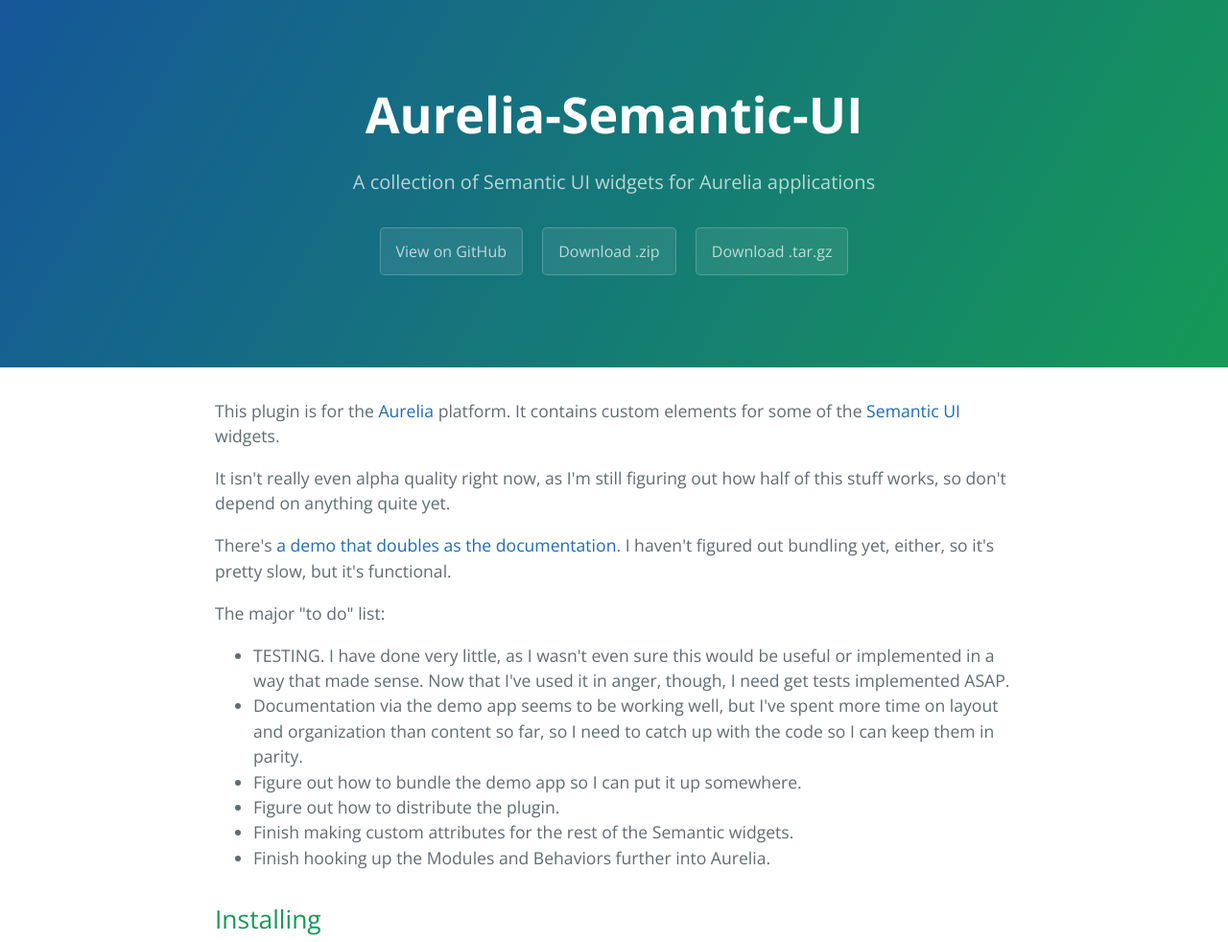
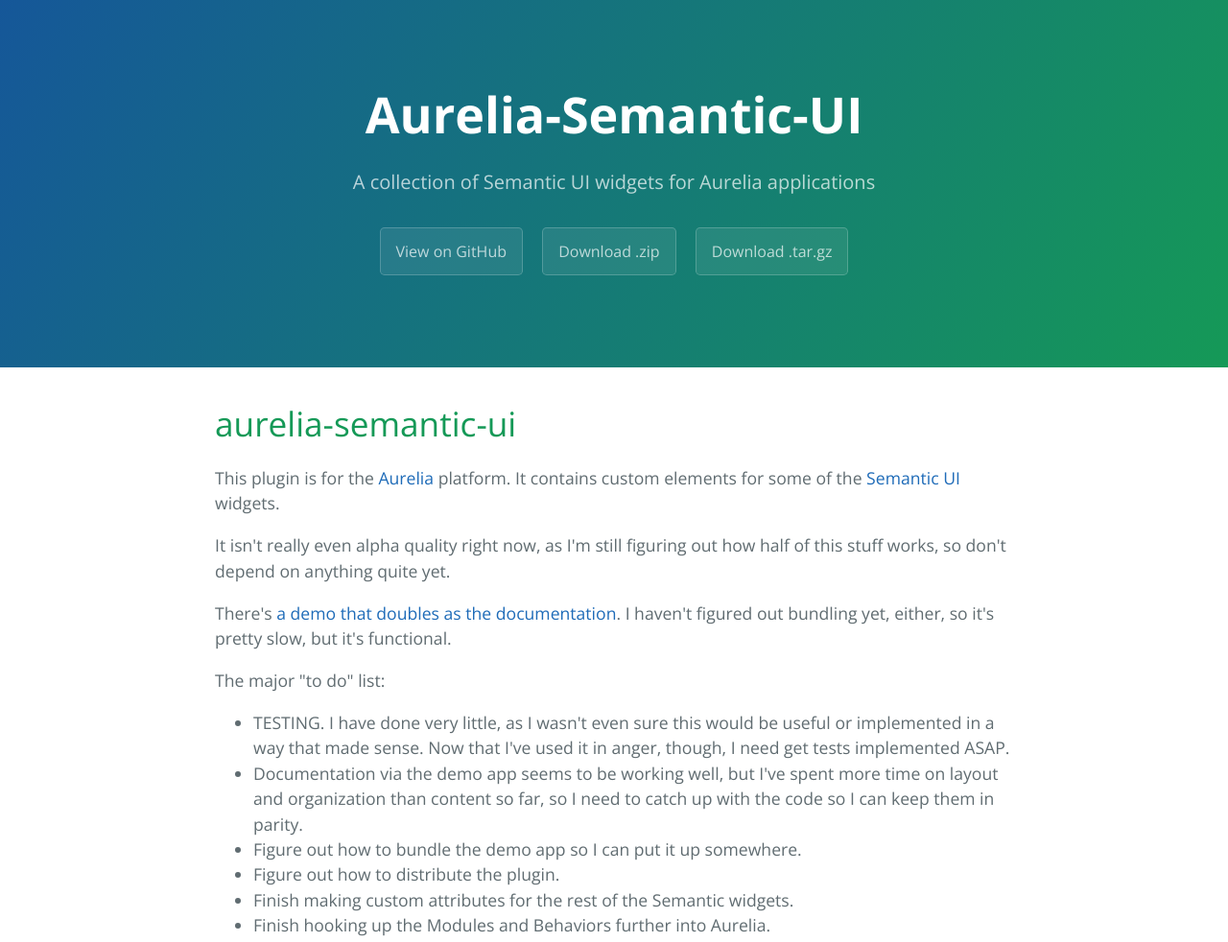
Before and after one commit to ged/aurelia-semantic-ui, a website: page index.html in a window 1280 px wide. Shown: the top 982 px of the page at 96% size. Drawn offline with nearby package versions, Linux system fonts and the light colour scheme.

```diff
--- a/index.html
+++ b/index.html
@@ -19,6 +19,8 @@
     </section>
 
     <section class="main-content">
+      <h1>
+<a id="aurelia-semantic-ui" class="anchor" href="#aurelia-semantic-ui" aria-hidden="true"><span aria-hidden="true" class="octicon octicon-link"></span></a>aurelia-semantic-ui</h1>
 
 <p>This plugin is for the <a href="http://www.aurelia.io/">Aurelia</a> platform. It contains custom elements for some of the <a href="http://semantic-ui.com/">Semantic UI</a> widgets.</p>
 
@@ -116,6 +118,16 @@
 
     </section>
 
+            <script type="text/javascript">
+            var gaJsHost = (("https:" == document.location.protocol) ? "https://ssl." : "http://www.");
+            document.write(unescape("%3Cscript src='" + gaJsHost + "google-analytics.com/ga.js' type='text/javascript'%3E%3C/script%3E"));
+          </script>
+          <script type="text/javascript">
+            try {
+              var pageTracker = _gat._getTracker("UA-2383087-9");
+            pageTracker._trackPageview();
+            } catch(err) {}
+          </script>
 
   </body>
 </html>
```
Also changed, not shown: params.json (+1 -1 lines).
